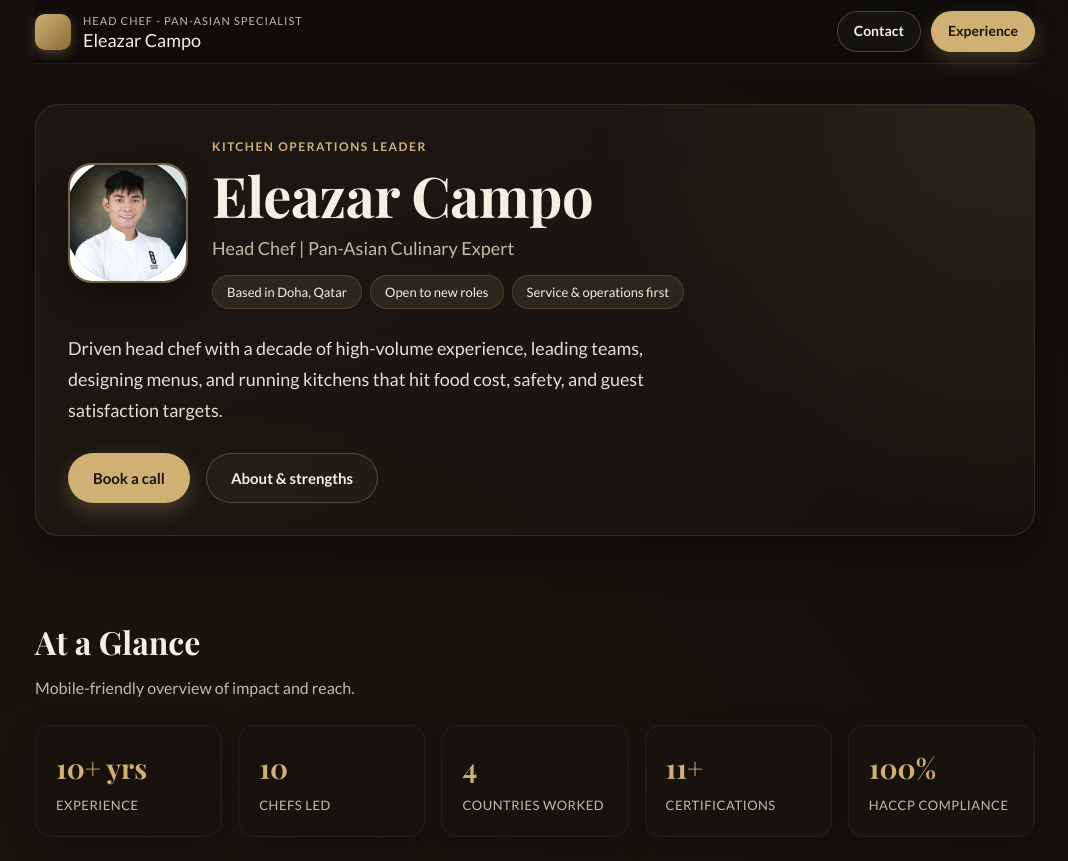
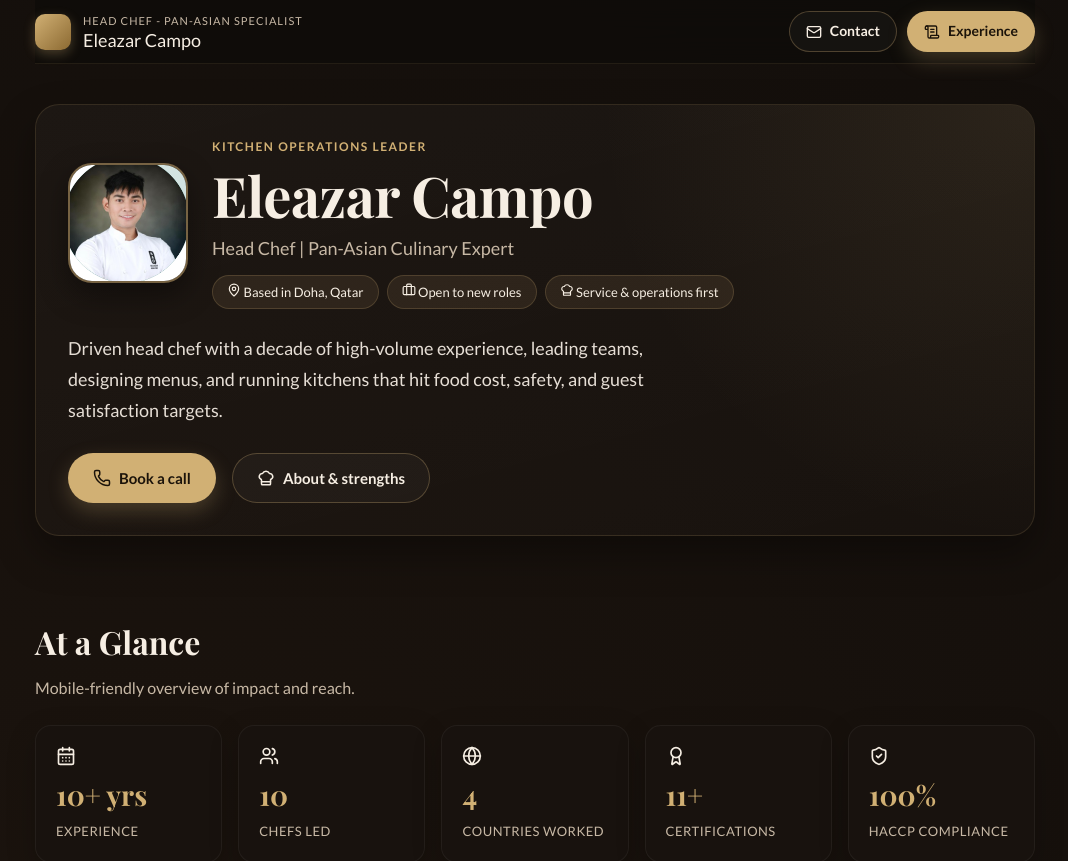
Before and after one commit to nirzaf/eleazar_campos, a React (Vite) app: page / in a window 1280 px wide. Shown: the top 861 px of the page, without its empty margins (105-1173 px from the left). Built offline with nearby package versions, Linux system fonts and the light colour scheme.

Commit message:
feat(ui): add icons to enhance visual elements and improve user experience
- Add Lucide React icons to stats, skills, contacts, and buttons
- Include icons in tags, pills, and section headers for better visual hierarchy
- Update contact section with icon wrappers for consistent styling

```diff
--- a/src/App.jsx
+++ b/src/App.jsx
@@ -1,13 +1,18 @@
 import React from 'react'
 import './App.css'
 import profileImg from '../profile.png'
+import {
+  Briefcase, MapPin, ChefHat, Users, Globe, Award, ShieldCheck,
+  UtensilsCrossed, Flame, TrendingUp, MessageCircleHeart,
+  Mail, Phone, Linkedin, CalendarDays, ScrollText
+} from 'lucide-react'
 
 const stats = [
-  { label: 'Experience', value: '10+ yrs' },
-  { label: 'Chefs led', value: '10' },
-  { label: 'Countries worked', value: '4' },
-  { label: 'Certifications', value: '11+' },
-  { label: 'HACCP compliance', value: '100%' }
+  { label: 'Experience', value: '10+ yrs', icon: <CalendarDays size={20} /> },
+  { label: 'Chefs led', value: '10', icon: <Users size={20} /> },
+  { label: 'Countries worked', value: '4', icon: <Globe size={20} /> },
+  { label: 'Certifications', value: '11+', icon: <Award size={20} /> },
+  { label: 'HACCP compliance', value: '100%', icon: <ShieldCheck size={20} /> }
 ]
 
 const experiences = [
@@ -78,6 +83,7 @@ const experiences = [
 const skills = [
   {
     title: 'Kitchen Leadership',
+    icon: <ChefHat size={24} />,
     items: [
       'Crew training & coaching',
       'Roster planning',
@@ -88,6 +94,7 @@ const skills = [
   },
   {
     title: 'Menu & Operations',
+    icon: <UtensilsCrossed size={24} />,
     items: [
       'Menu engineering',
       'Prep standards',
@@ -99,6 +106,7 @@ const skills = [
   },
   {
     title: 'Food Safety',
+    icon: <ShieldCheck size={24} />,
     items: [
       'HACCP programs',
       'Daily line checks',
@@ -109,6 +117,7 @@ const skills = [
   },
   {
     title: 'Culinary Strengths',
+    icon: <Flame size={24} />,
     items: [
       'Pan-Asian flavor balance',
       'Sauce and marinade builds',
@@ -119,6 +128,7 @@ const skills = [
   },
   {
     title: 'Business Acumen',
+    icon: <TrendingUp size={24} />,
     items: [
       'Food cost targets',
       'Budget adherence',
@@ -128,6 +138,7 @@ const skills = [
   },
   {
     title: 'Soft Skills',
+    icon: <MessageCircleHeart size={24} />,
     items: [
       'Guest focus',
       'Clear communication',
@@ -169,10 +180,10 @@ const certifications = [
 ]
 
 const contacts = [
-  { label: 'Email', value: 'eleazaracampo@gmail.com', href: 'mailto:eleazaracampo@gmail.com' },
-  { label: 'Phone', value: '+974 6652 6981', href: 'tel:+97466526981' },
-  { label: 'Location', value: 'Abu Hamour, Doha, Qatar' },
-  { label: 'LinkedIn', value: 'linkedin.com/in/eleazaracampo', href: 'https://linkedin.com/in/eleazaracampo' }
+  { label: 'Email', value: 'eleazaracampo@gmail.com', href: 'mailto:eleazaracampo@gmail.com', icon: <Mail size={20} /> },
+  { label: 'Phone', value: '+974 6652 6981', href: 'tel:+97466526981', icon: <Phone size={20} /> },
+  { label: 'Location', value: 'Abu Hamour, Doha, Qatar', icon: <MapPin size={20} /> },
+  { label: 'LinkedIn', value: 'linkedin.com/in/eleazaracampo', href: 'https://linkedin.com/in/eleazaracampo', icon: <Linkedin size={20} /> }
 ]
 
 export default function App() {
@@ -187,8 +198,12 @@ export default function App() {
           </div>
         </div>
         <div className="top-actions">
-          <a className="button ghost sm" href="#contact">Contact</a>
-          <a className="button primary sm" href="#experience">Experience</a>
+          <a className="button ghost sm" href="#contact">
+            <Mail size={16} className="btn-icon" /> Contact
+          </a>
+          <a className="button primary sm" href="#experience">
+            <ScrollText size={16} className="btn-icon" /> Experience
+          </a>
         </div>
       </header>
 
@@ -202,9 +217,15 @@ export default function App() {
                 <h1 id="hero-title">Eleazar Campo</h1>
                 <p className="hero-title">Head Chef | Pan-Asian Culinary Expert</p>
                 <div className="tag-row">
-                  <span className="tag">Based in Doha, Qatar</span>
-                  <span className="tag">Open to new roles</span>
-                  <span className="tag">Service & operations first</span>
+                  <span className="tag">
+                    <MapPin size={14} className="tag-icon" /> Based in Doha, Qatar
+                  </span>
+                  <span className="tag">
+                    <Briefcase size={14} className="tag-icon" /> Open to new roles
+                  </span>
+                  <span className="tag">
+                    <ChefHat size={14} className="tag-icon" /> Service & operations first
+                  </span>
                 </div>
               </div>
             </div>
@@ -213,8 +234,12 @@ export default function App() {
               hit food cost, safety, and guest satisfaction targets.
             </p>
             <div className="hero-actions">
-              <a className="button primary" href="#contact">Book a call</a>
-              <a className="button ghost" href="#about">About & strengths</a>
+              <a className="button primary" href="#contact">
+                <Phone size={18} className="btn-icon" /> Book a call
+              </a>
+              <a className="button ghost" href="#about">
+                <ChefHat size={18} className="btn-icon" /> About & strengths
+              </a>
             </div>
           </div>
         </section>
@@ -227,6 +252,7 @@ export default function App() {
           <div className="stat-scroll" role="list">
             {stats.map(item => (
               <div className="stat-card" key={item.label} role="listitem">
+                <div className="stat-icon-wrapper">{item.icon}</div>
                 <div className="stat-value">{item.value}</div>
                 <div className="stat-label">{item.label}</div>
               </div>
@@ -300,7 +326,10 @@ export default function App() {
           <div className="grid">
             {skills.map(group => (
               <div className="card" key={group.title}>
+                <div className="skill-header">
+                  <div className="skill-icon">{group.icon}</div>
                   <h3>{group.title}</h3>
+                </div>
                 <div className="pill-grid">
                   {group.items.map(item => (
                     <span className="pill" key={item}>{item}</span>
@@ -340,7 +369,9 @@ export default function App() {
           </div>
           <div className="pill-grid">
             {certifications.map(cert => (
-              <span className="pill" key={cert}>{cert}</span>
+              <span className="pill" key={cert}>
+                <Award size={14} className="pill-icon" /> {cert}
+              </span>
             ))}
           </div>
         </section>
@@ -354,20 +385,27 @@ export default function App() {
             <div className="contact-grid">
               {contacts.map(item => (
                 <div className="contact-item" key={item.label}>
+                  <div className="contact-icon-wrapper">{item.icon}</div>
+                  <div>
                     <p className="kicker">{item.label}</p>
                     {item.href ? (
                       <a href={item.href} target={item.label === 'LinkedIn' ? '_blank' : undefined} rel="noreferrer">
                         {item.value}
                       </a>
                     ) : (
-                    <p>{item.value}</p>
+                      <p className="contact-value">{item.value}</p>
                     )}
+                  </div>
                 </div>
               ))}
             </div>
             <div className="contact-actions">
-              <a className="button primary" href="mailto:eleazaracampo@gmail.com">Email Eleazar</a>
-              <a className="button ghost" href="tel:+97466526981">Call now</a>
+              <a className="button primary" href="mailto:eleazaracampo@gmail.com">
+                <Mail size={18} className="btn-icon" /> Email Eleazar
+              </a>
+              <a className="button ghost" href="tel:+97466526981">
+                <Phone size={18} className="btn-icon" /> Call now
+              </a>
             </div>
           </div>
         </section>
```
Lines whose indentation alone changed are shown as unchanged.
